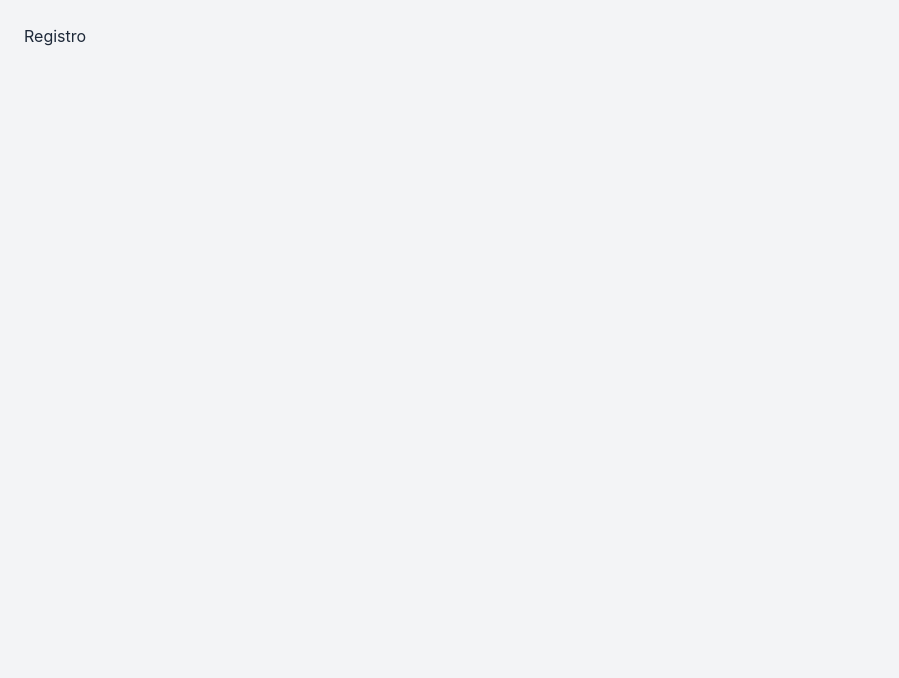
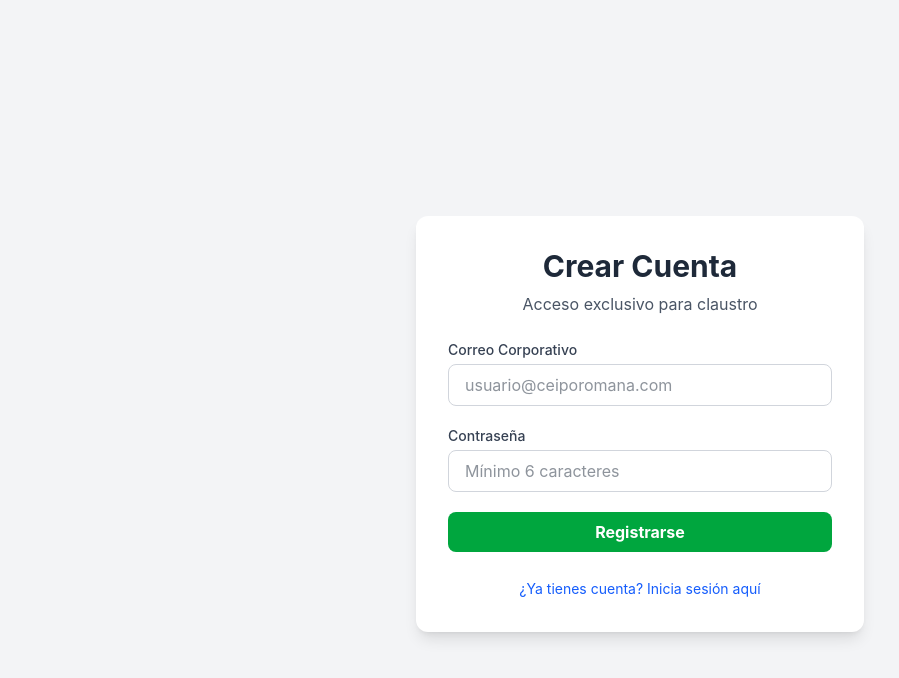
Before and after one commit to aleogonsvq/Oromana-frontend, a Vue app: page /registro in a window 1280 px wide. Shown: the top 678 px of the page, without its empty margins (0-899 px from the left). Built offline with nearby package versions, Linux system fonts and the light colour scheme.

Commit message:
incluido registro

```diff
--- a/src/views/LoginView.vue
+++ b/src/views/LoginView.vue
@@ -42,6 +42,14 @@
           {{ isLoading ? 'Comprobando...' : 'Iniciar Sesión' }}
         </button>
       </form>
+      <div class="text-center mt-6">
+        <p class="text-sm text-gray-600">
+          ¿Eres nuevo en el claustro?
+          <router-link :to="{ name: 'registro' }" class="text-blue-600 hover:underline font-medium">
+            Regístrate aquí
+          </router-link>
+        </p>
+      </div>
 
     </div>
   </div>
--- a/src/views/RegistroView.vue
+++ b/src/views/RegistroView.vue
@@ -1,9 +1,111 @@
 <template>
-  <div>
-    <h1>Registro</h1>
+  <div class="flex items-center justify-center min-h-screen bg-gray-100 px-4">
+    <div class="w-full max-w-md p-8 space-y-6 bg-white rounded-xl shadow-lg">
+      <div class="text-center">
+        <h2 class="text-3xl font-bold text-gray-800">Crear Cuenta</h2>
+        <p class="mt-2 text-gray-600">Acceso exclusivo para claustro</p>
+      </div>
+
+      <form @submit.prevent="handleRegistro" class="space-y-5">
+        <div>
+          <label class="block mb-1 text-sm font-medium text-gray-700">Correo Corporativo</label>
+          <input
+            v-model="email"
+            type="email"
+            required
+            placeholder="usuario@ceiporomana.com"
+            class="w-full px-4 py-2 border border-gray-300 rounded-lg focus:outline-none focus:ring-2 focus:ring-blue-500"
+          />
+        </div>
+
+        <div>
+          <label class="block mb-1 text-sm font-medium text-gray-700">Contraseña</label>
+          <input
+            v-model="password"
+            type="password"
+            required
+            placeholder="Mínimo 6 caracteres"
+            class="w-full px-4 py-2 border border-gray-300 rounded-lg focus:outline-none focus:ring-2 focus:ring-blue-500"
+          />
+        </div>
+
+        <div v-if="errorMsg" class="p-3 text-sm text-red-700 bg-red-100 rounded-lg">
+          {{ errorMsg }}
+        </div>
+
+        <div v-if="successMsg" class="p-3 text-sm text-green-700 bg-green-100 rounded-lg">
+          {{ successMsg }}
+        </div>
+
+        <button
+          type="submit"
+          :disabled="isLoading"
+          class="w-full px-4 py-2 font-bold text-white transition-colors bg-green-600 rounded-lg hover:bg-green-700 disabled:opacity-50"
+        >
+          {{ isLoading ? 'Registrando...' : 'Registrarse' }}
+        </button>
+      </form>
+
+      <div class="text-center mt-4">
+        <router-link :to="{ name: 'login' }" class="text-sm text-blue-600 hover:underline">
+          ¿Ya tienes cuenta? Inicia sesión aquí
+        </router-link>
+      </div>
+    </div>
   </div>
 </template>
 
 <script setup>
-// Aquí irá la lógica más adelante
+import { ref } from 'vue';
+import { useRouter } from 'vue-router';
+import api from '../api/axios';
+
+const email = ref('');
+const password = ref('');
+const errorMsg = ref('');
+const successMsg = ref('');
+const isLoading = ref(false);
+const router = useRouter();
+
+const handleRegistro = async () => {
+  errorMsg.value = '';
+  successMsg.value = '';
+
+  // Validación rápida en frontend del dominio
+  if (!email.value.endsWith('@ceiporomana.com')) {
+    errorMsg.value = 'Debes usar un correo del dominio @ceiporomana.com';
+    return;
+  }
+
+  if (password.value.length < 6) {
+    errorMsg.value = 'La contraseña debe tener al menos 6 caracteres.';
+    return;
+  }
+
+  isLoading.value = true;
+
+  try {
+    // Llamamos al nuevo endpoint de registro en Django
+    await api.post('auth/registro/', {
+      email: email.value,
+      password: password.value
+    });
+
+    successMsg.value = 'Cuenta creada con éxito. Redirigiendo al login...';
+
+    // Si va bien, esperamos 2 segundos y lo mandamos al login para que entre
+    setTimeout(() => {
+      router.push({ name: 'login' });
+    }, 2000);
+
+  } catch (error) {
+    if (error.response && error.response.data && error.response.data.email) {
+      errorMsg.value = 'Este correo ya está registrado en el sistema.';
+    } else {
+      errorMsg.value = 'Error al registrar la cuenta. Inténtalo de nuevo.';
+    }
+  } finally {
+    isLoading.value = false;
+  }
+};
 </script>
```
